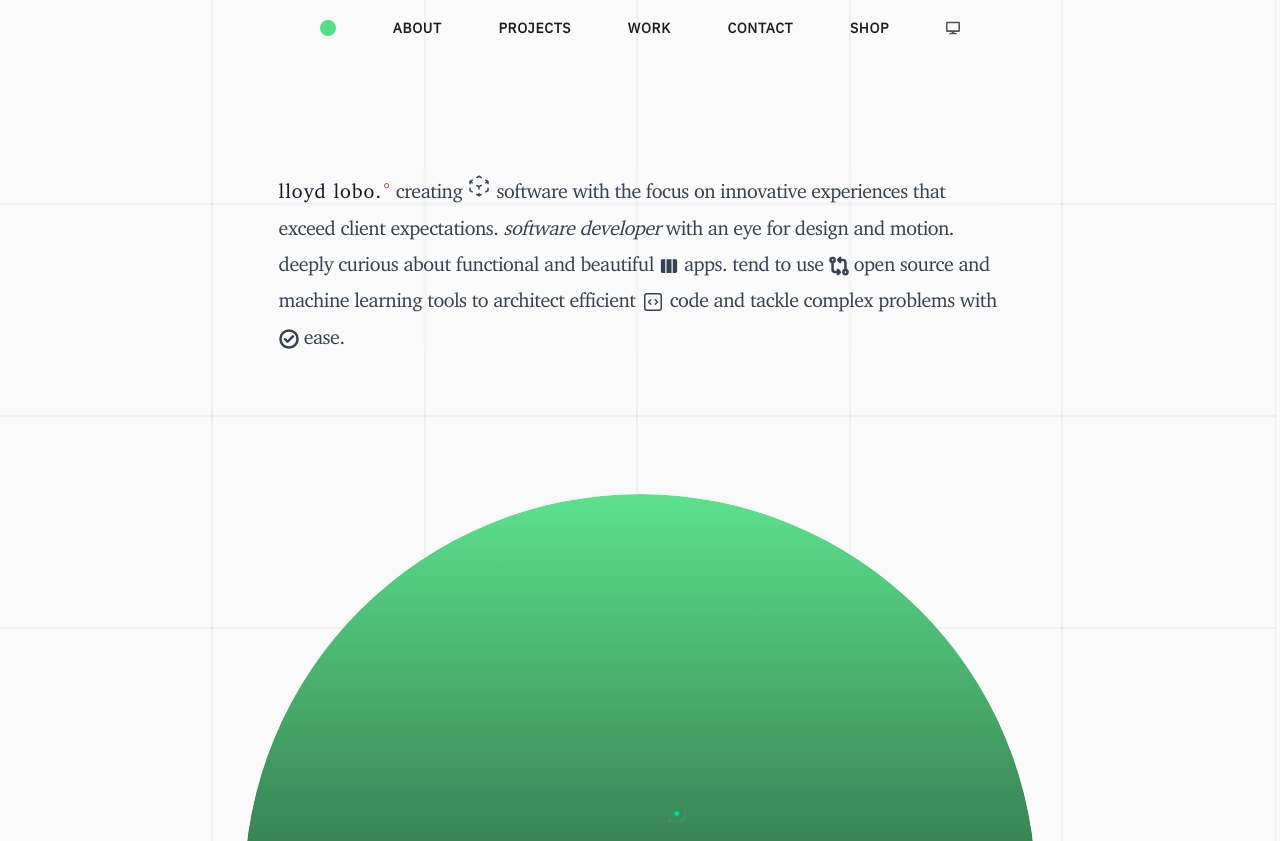
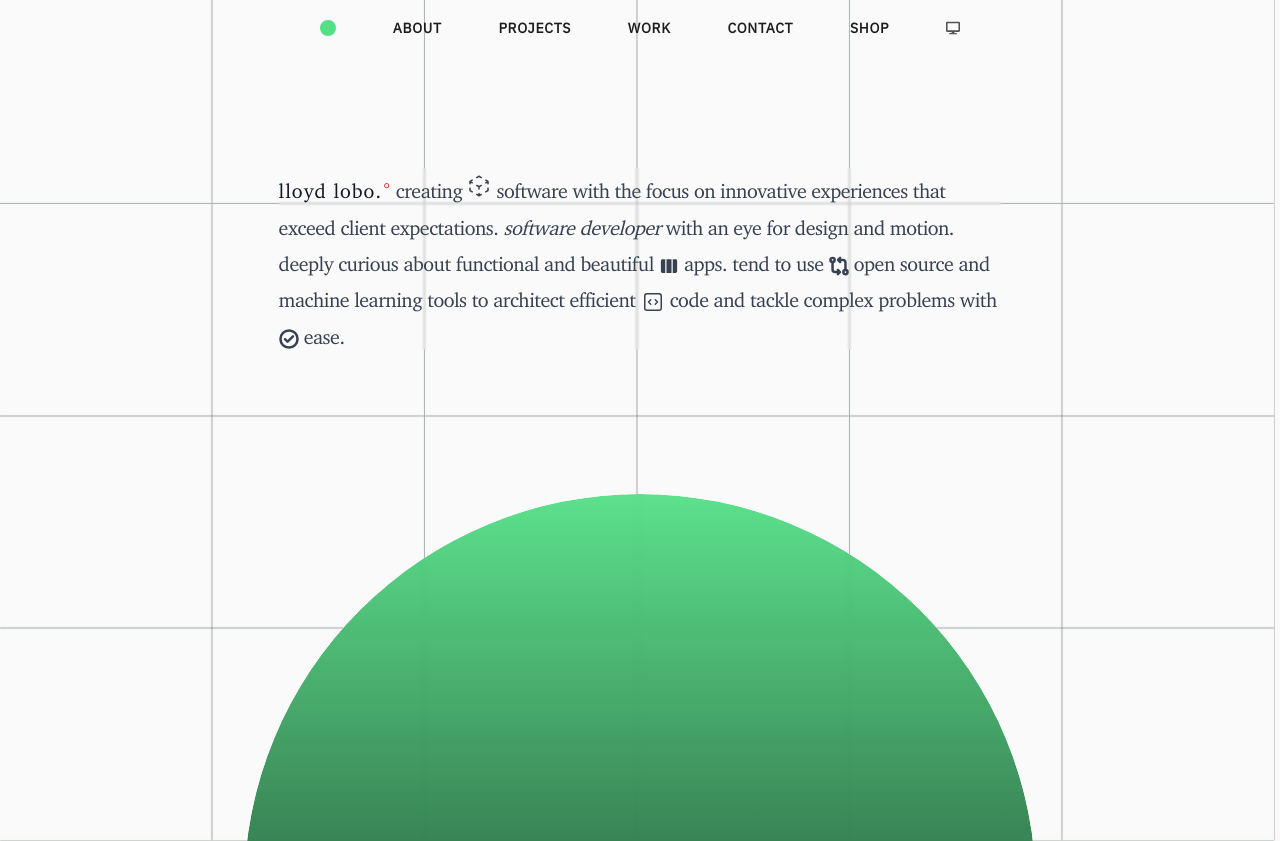
Before and after one commit to lloydlobo/lloydlobo.com, a Next.js app: page / in a window 1280 px wide. Built offline with nearby package versions, Linux system fonts and the light colour scheme.

Commit message:
style: add animation to grid backdrop box shadow

```diff
--- a/components/effects/SolarSystem.module.css
+++ b/components/effects/SolarSystem.module.css
@@ -122,7 +122,7 @@
   from {
     transform: rotate(0deg);
   }
-  from {
+  to {
     transform: rotate(-360deg);
   }
 }
--- a/components/effects/SolarSystem.tsx
+++ b/components/effects/SolarSystem.tsx
@@ -5,7 +5,7 @@ import styles from "@/components/effects/SolarSystem.module.css";
 export const SolarSystem = (props: {}) => {
 	return (
 		<div
-			className={`${styles.body} disabled:top-16 absolute top-0 bottom-0 left-0 right-0 bg-gradient-to-t backdrop-blur-sm from-black/95 saturate-100 brightness-100 dark:brightness-100 h-full to-green-400/90 dark:from-black/90 dark:to-green-400/40
+			className={`${styles.body} disabled:top-16 absolute top-0 bottom-0 left-0 right-0 bg-gradient-to-t backdrop-blur-sm from-black/95 saturate-100 brightness-100 dark:brightness-100 h-full to-green-400/90 dark:from-black/90  dark:to-green-400/50
 			`}
 		>
 			<div data-id="solar-system" className={`${styles.solar}`}>
--- a/pages/index.tsx
+++ b/pages/index.tsx
@@ -134,38 +134,62 @@ export default function IndexPage() {
 				</Layout>
 			</div>
 
-			<div className=" bg-gradient-to-b hidden opacity-50 from-on-primary to-green-300/50 w-screen h-screen absolute inset-0 -z-50"></div>
-			<div className="flex my-auto top-8 flex-wrap [&>*]:h-[16.6vw] brightness-[57%] [&>*]:aspect-square transition-all duration-300 delay-75 ease-linear blur-[0.2px] w-screen inset-0 [&>*]:outline-green-50/10  dark:[&>*]:outline-green-900/50 [&>*]:outline [&>*]:outline-[0.01px] -z-40 opacity-95 absolute [&>*]:bg-transparent h-fit">
-				<span className="hidden"> </span>
-				<span className="hidden"> </span>
-				<span className="hidden"> </span>
-				<span className="hidden"> </span>
-				<span className="hidden"> </span>
-				<span className="hidden"> </span>
-				<span className=""> </span>
-				<span className=""> </span>
-				<span className=""> </span>
-				<span className=""> </span>
-				<span className=""> </span>
-				<span className=""> </span>
-				<span className=""> </span>
-				<span className=""> </span>
-				<span className=""> </span>
-				<span className=""> </span>
-				<span className=""> </span>
-				<span className=""> </span>
-				<span className=""> </span>
-				<span className=""> </span>
-				<span className=""> </span>
-				<span className=""> </span>
-				<span className=""> </span>
-				<span className=""> </span>
-				<span className=""> </span>
-				<span className=""> </span>
-				<span className=""> </span>
-				<span className=""> </span>
-				<span className=""> </span>
-				<span className=""> </span>
+			<style jsx>{`
+span.square {
+  --earth-days: 365.2563;
+	// background: #111011;
+  animation: perimeter
+  	calc(var(--earth-days) * var(--year-in-second) / var(--years-relative) * 1s)
+  	 linear infinite;
+}
+
+
+@keyframes perimeter {
+  from {
+		box-shadow: 0px 0px 1px 0.00px #003300;
+    scale: 100%;
+
+  }
+  to {
+		box-shadow: 0px 0px 1px 0.00px #006650;
+    scale: 100.5%;
+  }
+}
+
+`}</style>
+			<div
+				className=" bg-gradient-to-b hidden opacity-50 from-on-primary to-green-300/50 w-screen h-screen absolute inset-0 -z-50"></div>
+			<div className="flex my-auto top-8 flex-wrap [&>*]:h-[16.6vw] brightness-[57%] [&>*]:aspect-square transition-all duration-300 delay-75 ease-linear blur-[0.2px] w-screen inset-0 [&>*]:outline-green-50/10  dark:[&>*]:outline-green-900/50 [&>*]:outline [&>*]:outline-[0.01px] -z-40 opacity-95 absolute disabled:[&>*]:bg-transparent h-fit">
+				<span className="square hidden"> </span>
+				<span className="square hidden"> </span>
+				<span className="square hidden"> </span>
+				<span className="square hidden"> </span>
+				<span className="square hidden"> </span>
+				<span className="square hidden"> </span>
+				<span className="square "> </span>
+				<span className="square "> </span>
+				<span className="square "> </span>
+				<span className="square "> </span>
+				<span className="square "> </span>
+				<span className="square "> </span>
+				<span className="square "> </span>
+				<span className="square "> </span>
+				<span className="square "> </span>
+				<span className="square "> </span>
+				<span className="square "> </span>
+				<span className="square "> </span>
+				<span className="square "> </span>
+				<span className="square "> </span>
+				<span className="square "> </span>
+				<span className="square "> </span>
+				<span className="square "> </span>
+				<span className="square "> </span>
+				<span className="square "> </span>
+				<span className="square "> </span>
+				<span className="square "> </span>
+				<span className="square "> </span>
+				<span className="square "> </span>
+				<span className="square "> </span>
 			</div>
 		</>
 	);
```
